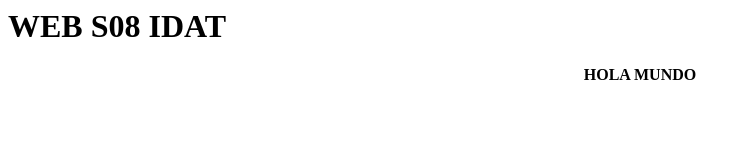
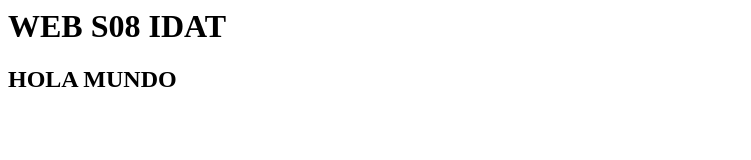
Before and after one commit to mramray/WEBCLASS08, a plain HTML site: page index.html in a window 1280 px wide. Shown: the whole page, without its empty margins (0-751 px from the left). Drawn offline with Linux system fonts and the light colour scheme.

Commit message:
Update index.html

```diff
--- a/index.html
+++ b/index.html
@@ -1,4 +1,4 @@
 
 <h1>WEB S08 IDAT </h1>
 
-<p align="Center"><b>HOLA MUNDO<b></p>
+<h2>HOLA MUNDO </h2>
```
